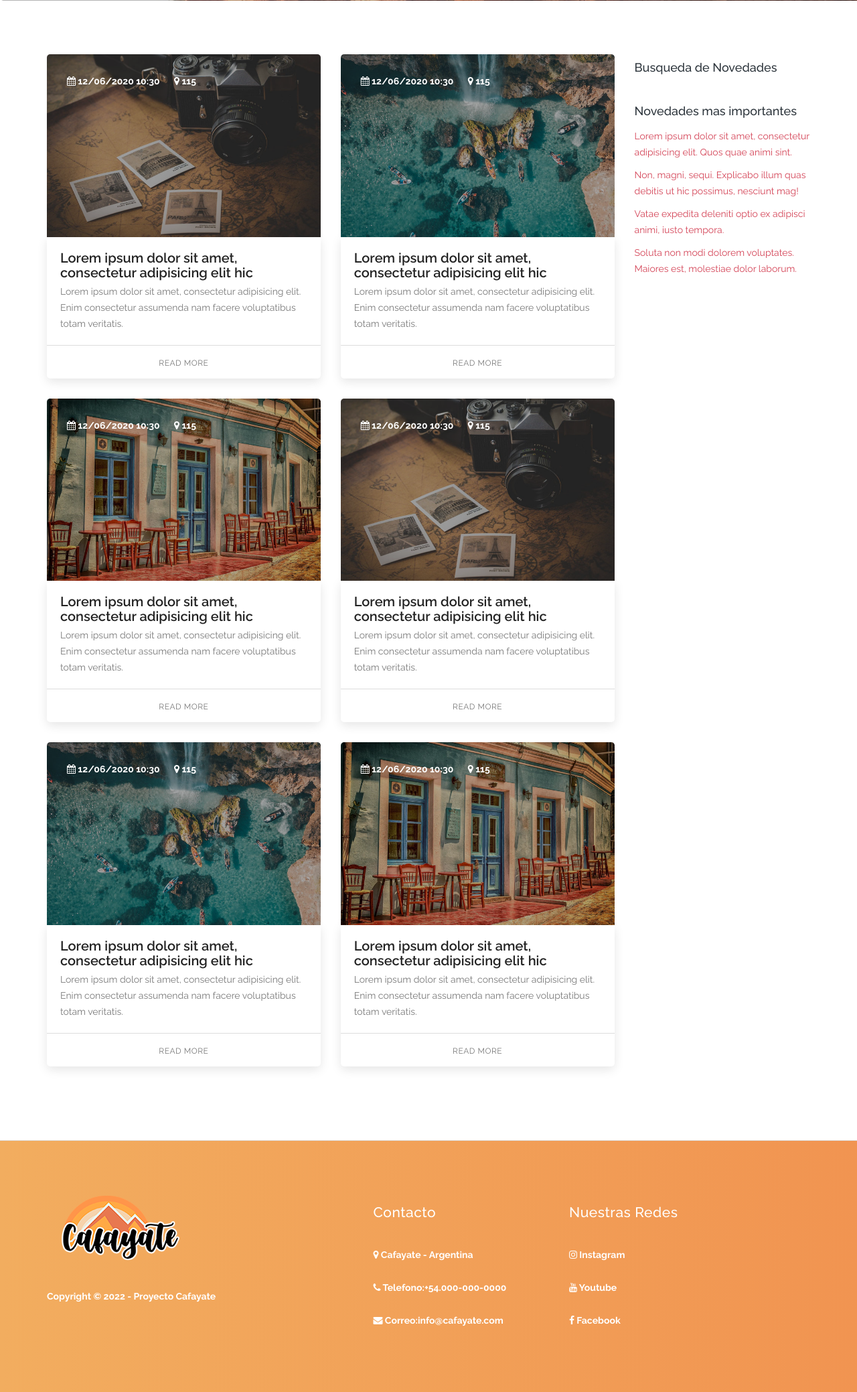
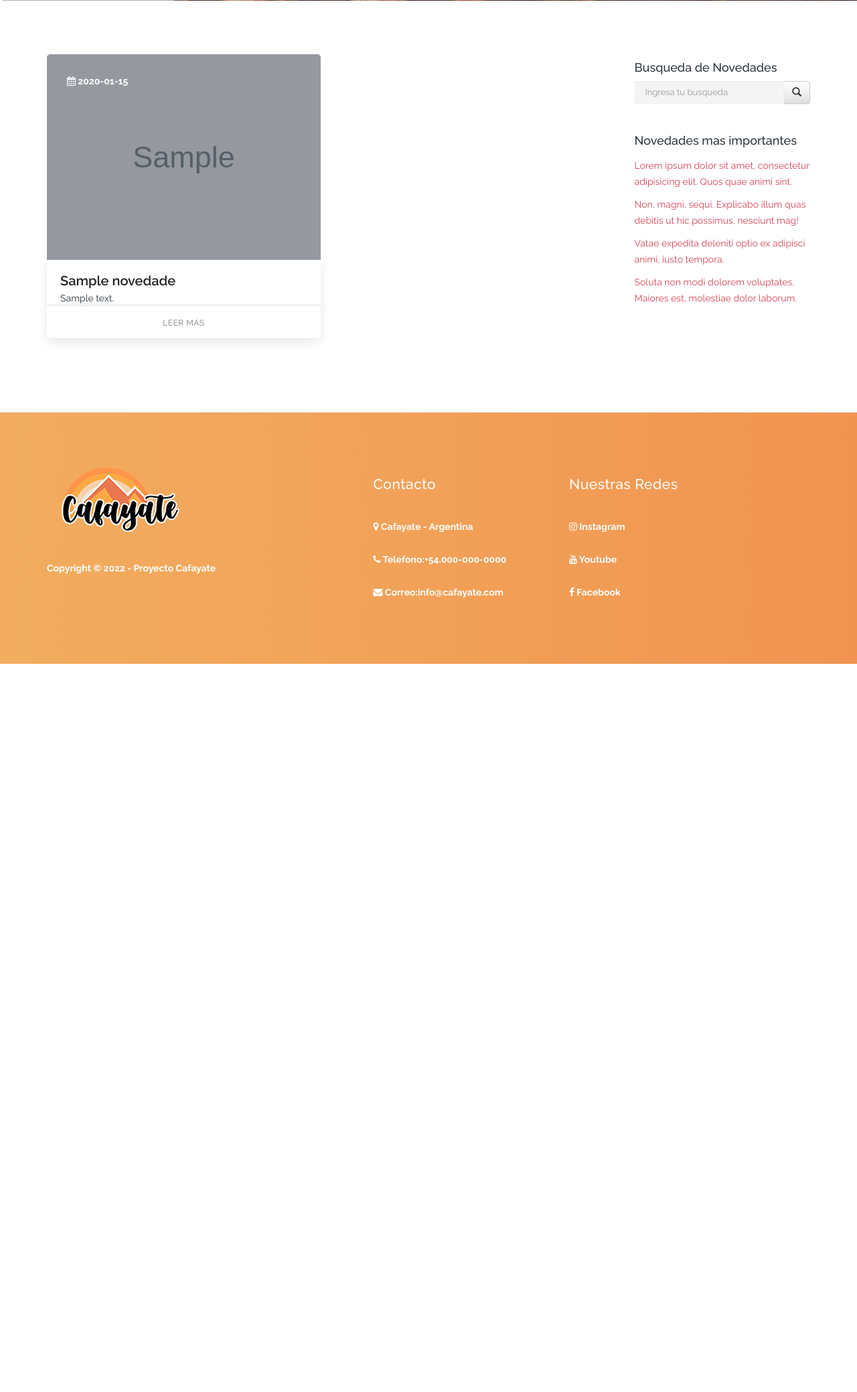
Before and after one commit to fvkugit/web-turismo-cafayate, a PHP site: page /novedades.php in a window 1280 px wide. Shown: the part 368-2446 px from the top of the page at 67% size. After the commit the page ends 1359 px from the top, so only its background shows below. Run offline with PHP 8.4, Linux system fonts and the light colour scheme; data comes from the database, SQL or seed files in the repository; tables that the repository leaves empty hold one stand-in row (values such as "Sample post"); grey boxes marked "Sample" are stand-in pictures; some libraries are stand-ins or nearby versions.

Commit message:
Lista novedades conectadas a la db + buscador

```diff
--- a/novedades.php
+++ b/novedades.php
@@ -1,3 +1,27 @@
+<?php
+
+include_once("./utils/sessions.php");
+include_once("./db/main.php");
+
+
+
+function formatContenido($text)
+{
+    return ((strlen($text) < 125) ? $text : substr($text, 0, 125) . " [...]");
+}
+
+if (isset($_GET["buscar"])) {
+    $buscado = $_GET["buscar"];
+    $listNovedades = $novedades->obtener(["titulo" => "'$buscado'"]);
+} else {
+    $listNovedades = $novedades->obtenerTodo();
+}
+
+
+
+?>
+
+
 <!DOCTYPE html>
 <html>
 
@@ -29,167 +53,54 @@
             <div class="container">
                 <div class="row">
                     <div class="col-lg-9 col-md-8 col-xs-12">
-                        <div class="row">
+                        <?php if(isset($buscado)){ ?>
+                            <h4 class="mb-5">Resultado de busqueda: <?php echo($buscado); ?></h4>
+                        <?php } ?>
+                        <div class="row lista-grilla">
+
+                            <?php while ($novedad = mysqli_fetch_assoc($listNovedades)) { ?>
                                 <div class="col-sm-6 col-xs-12">
                                     <div class="featured-item">
                                         <div class="thumb">
                                             <div class="thumb-img">
-                                            <img src="img/blog-1-720x480.jpg" alt="">
+                                                <img src=<?php echo (str_replace(' ', '%20', $novedad["imagen"])); ?> alt="">
                                             </div>
 
                                             <div class="overlay-content">
-                                            <strong title="Posted on"><i class="fa fa-calendar"></i> 12/06/2020 10:30</strong> &nbsp;&nbsp;&nbsp;&nbsp;
-                                            <strong title="Views"><i class="fa fa-map-marker"></i> 115</strong>
+                                                <strong title="Publicado el"><i class="fa fa-calendar"></i> <?php echo ($novedad["fecha"]); ?></strong> &nbsp;&nbsp;&nbsp;&nbsp;
                                             </div>
                                         </div>
 
                                         <div class="down-content">
-                                        <h4>Lorem ipsum dolor sit amet, consectetur adipisicing elit hic</h4>
+                                            <h4><?php echo ($novedad["titulo"]); ?></h4>
 
-                                        <p>Lorem ipsum dolor sit amet, consectetur adipisicing elit. Enim consectetur assumenda nam facere voluptatibus totam veritatis. </p>
+                                            <div class="conte">
+                                                <?php echo (formatContenido($novedad["contenido"])); ?>
 
+                                            </div>
                                             <div class="text-button">
-                                            <a href="novevades-detalles.html">Read More</a>
+                                                <a href="./vernovedad.php?id=<?php echo ($novedad["id_novedad"]); ?>">LEER MÁS</a>
                                             </div>
                                         </div>
                                     </div>
                                 </div>
+                            <?php } ?>
 
-                            <div class="col-sm-6 col-xs-12">
-                                <div class="featured-item">
-                                    <div class="thumb">
-                                        <div class="thumb-img">
-                                            <img src="img/blog-2-720x480.jpg" alt="">
-                                        </div>
 
-                                        <div class="overlay-content">
-
-                                            <strong title="Posted on"><i class="fa fa-calendar"></i> 12/06/2020 10:30</strong> &nbsp;&nbsp;&nbsp;&nbsp;
-                                            <strong title="Views"><i class="fa fa-map-marker"></i> 115</strong>
-                                        </div>
-                                    </div>
-
-                                    <div class="down-content">
-                                        <h4>Lorem ipsum dolor sit amet, consectetur adipisicing elit hic</h4>
-
-                                        <p>Lorem ipsum dolor sit amet, consectetur adipisicing elit. Enim consectetur assumenda nam facere voluptatibus totam veritatis. </p>
-
-                                        <div class="text-button">
-                                            <a href="novevades-detalles.html">Read More</a>
-                                        </div>
-                                    </div>
-                                </div>
-                            </div>
-
-                            <div class="col-sm-6 col-xs-12">
-                                <div class="featured-item">
-                                    <div class="thumb">
-                                        <div class="thumb-img">
-                                            <img src="img/blog-3-720x480.jpg" alt="">
-                                        </div>
-
-                                        <div class="overlay-content">
-
-                                            <strong title="Posted on"><i class="fa fa-calendar"></i> 12/06/2020 10:30</strong> &nbsp;&nbsp;&nbsp;&nbsp;
-                                            <strong title="Views"><i class="fa fa-map-marker"></i> 115</strong>
-                                        </div>
-                                    </div>
-
-                                    <div class="down-content">
-                                        <h4>Lorem ipsum dolor sit amet, consectetur adipisicing elit hic</h4>
-
-                                        <p>Lorem ipsum dolor sit amet, consectetur adipisicing elit. Enim consectetur assumenda nam facere voluptatibus totam veritatis. </p>
-
-                                        <div class="text-button">
-                                            <a href="novevades-detalles.html">Read More</a>
-                                        </div>
-                                    </div>
-                                </div>
-                            </div>
-
-                            <div class="col-sm-6 col-xs-12">
-                                <div class="featured-item">
-                                    <div class="thumb">
-                                        <div class="thumb-img">
-                                            <img src="img/blog-4-720x480.jpg" alt="">
-                                        </div>
-
-                                        <div class="overlay-content">
-
-                                            <strong title="Posted on"><i class="fa fa-calendar"></i> 12/06/2020 10:30</strong> &nbsp;&nbsp;&nbsp;&nbsp;
-                                            <strong title="Views"><i class="fa fa-map-marker"></i> 115</strong>
-                                        </div>
-                                    </div>
-
-                                    <div class="down-content">
-                                        <h4>Lorem ipsum dolor sit amet, consectetur adipisicing elit hic</h4>
-
-                                        <p>Lorem ipsum dolor sit amet, consectetur adipisicing elit. Enim consectetur assumenda nam facere voluptatibus totam veritatis. </p>
-
-                                        <div class="text-button">
-                                            <a href="novevades-detalles.html">Read More</a>
-                                        </div>
-                                    </div>
-                                </div>
-                            </div>
-
-                            <div class="col-sm-6 col-xs-12">
-                                <div class="featured-item">
-                                    <div class="thumb">
-                                        <div class="thumb-img">
-                                            <img src="img/blog-5-720x480.jpg" alt="">
-                                        </div>
-
-                                        <div class="overlay-content">
-
-                                            <strong title="Posted on"><i class="fa fa-calendar"></i> 12/06/2020 10:30</strong> &nbsp;&nbsp;&nbsp;&nbsp;
-                                            <strong title="Views"><i class="fa fa-map-marker"></i> 115</strong>
-                                        </div>
-                                    </div>
-
-                                    <div class="down-content">
-                                        <h4>Lorem ipsum dolor sit amet, consectetur adipisicing elit hic</h4>
-
-                                        <p>Lorem ipsum dolor sit amet, consectetur adipisicing elit. Enim consectetur assumenda nam facere voluptatibus totam veritatis. </p>
-
-                                        <div class="text-button">
-                                            <a href="novevades-detalles.html">Read More</a>
-                                        </div>
-                                    </div>
-                                </div>
-                            </div>
-
-                            <div class="col-sm-6 col-xs-12">
-                                <div class="featured-item">
-                                    <div class="thumb">
-                                        <div class="thumb-img">
-                                            <img src="img/blog-6-720x480.jpg" alt="">
-                                        </div>
-
-                                        <div class="overlay-content">
-
-                                            <strong title="Posted on"><i class="fa fa-calendar"></i> 12/06/2020 10:30</strong> &nbsp;&nbsp;&nbsp;&nbsp;
-                                            <strong title="Views"><i class="fa fa-map-marker"></i> 115</strong>
-                                        </div>
-                                    </div>
-
-                                    <div class="down-content">
-                                        <h4>Lorem ipsum dolor sit amet, consectetur adipisicing elit hic</h4>
-
-                                        <p>Lorem ipsum dolor sit amet, consectetur adipisicing elit. Enim consectetur assumenda nam facere voluptatibus totam veritatis. </p>
-
-                                        <div class="text-button">
-                                            <a href="novevades-detalles.html">Read More</a>
-                                        </div>
-                                    </div>
-                                </div>
-                            </div>
                         </div>
                     </div>
 
                     <div class="col-lg-3 col-md-4 col-xs-12">
                         <div class="form-group">
                             <h4>Busqueda de Novedades</h4>
+                            <form method="GET" name="buscar">
+                                <div class="input-group">
+                                    <input type="text" class="form-control" name="buscar" style="height: 34px;" placeholder="Ingresa tu busqueda">
+                                    <span class="input-group-btn">
+                                        <button class="btn btn-default" type="submit"><span class="glyphicon glyphicon-search"></span></button>
+                                    </span>
+                                </div>
+                            </form>
                         </div>
                         <br>
 
```
Lines whose indentation alone changed are shown as unchanged.
